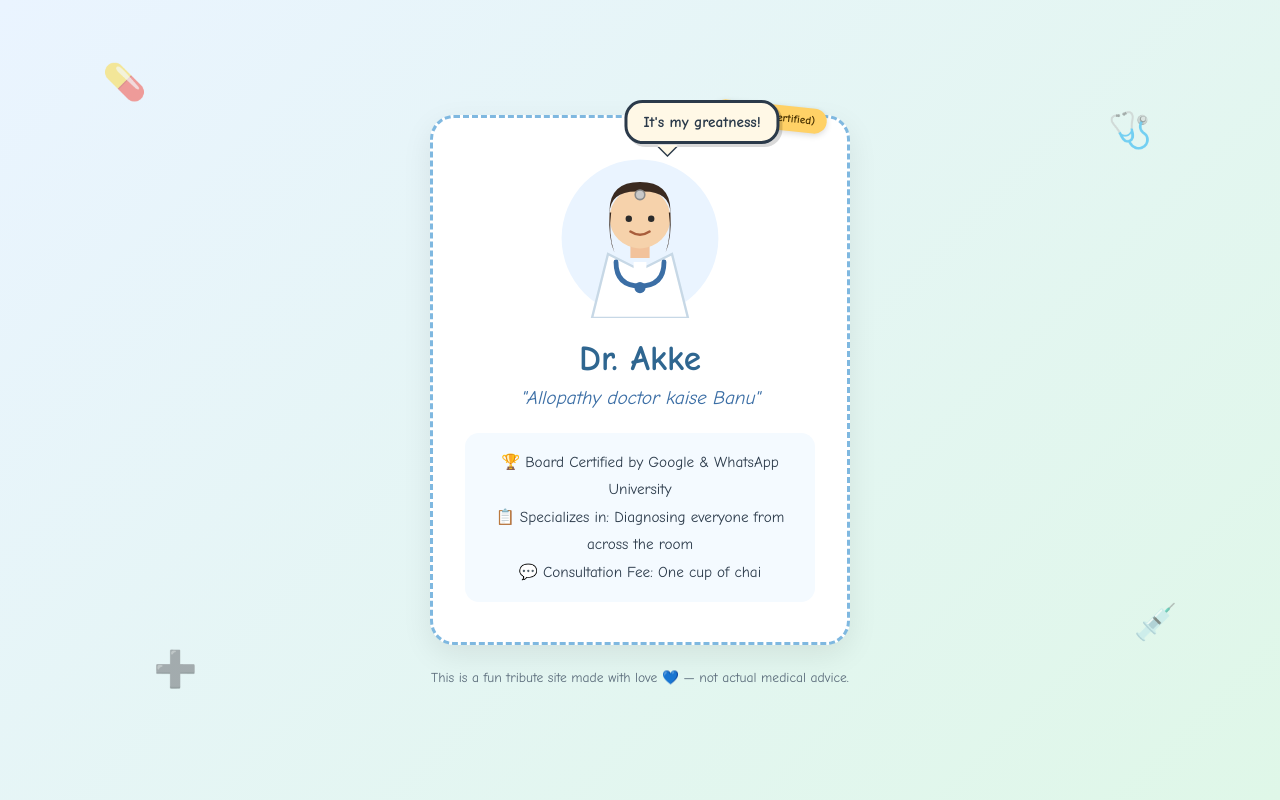
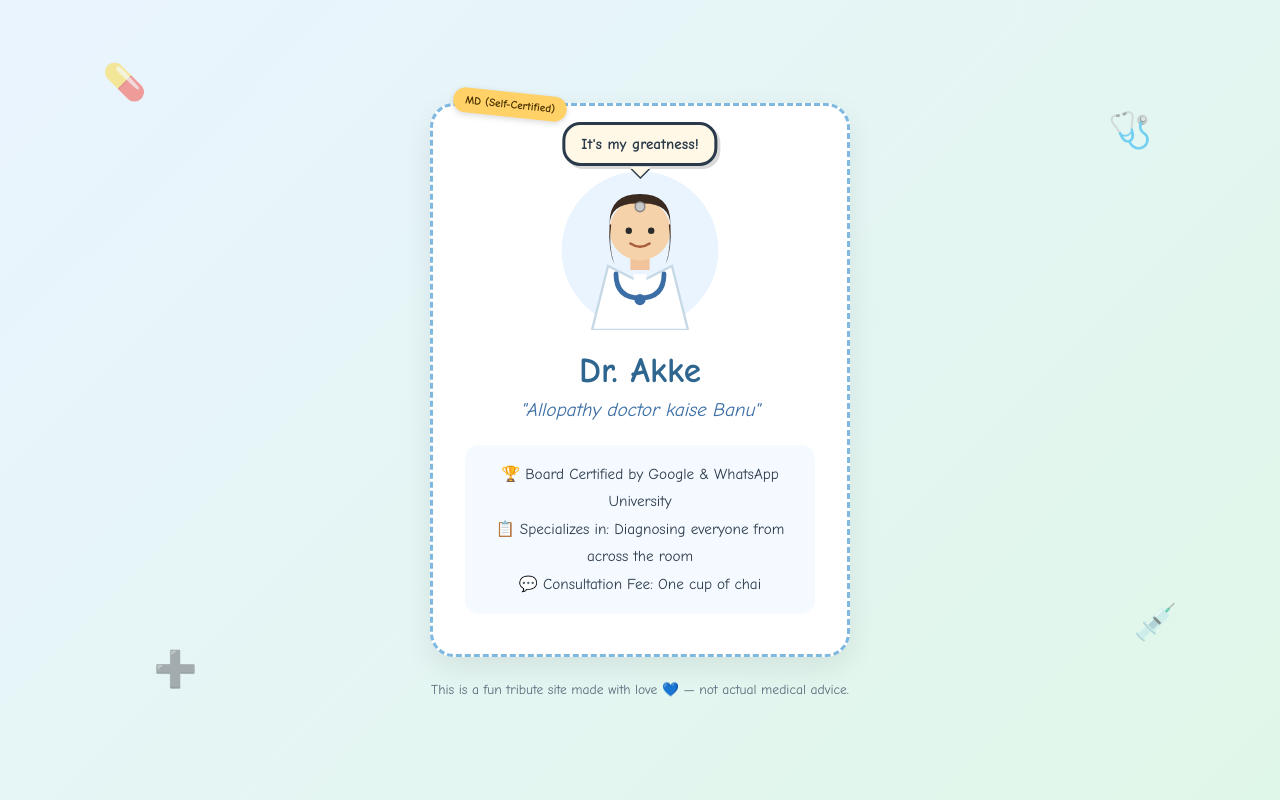
Before and after one commit to sayeedulqarnain-spec/akke-doctor-site, a plain HTML site: page index.html in a window 1280 px wide. Drawn offline with Linux system fonts and the light colour scheme.

Commit message:
Fix speech bubble and badge overlap
Co-Authored-By: Claude Sonnet 5 <noreply@anthropic.com>

```diff
--- a/style.css
+++ b/style.css
@@ -18,6 +18,7 @@ body {
   background: white;
   border-radius: 24px;
   padding: 40px 32px;
+  padding-top: 64px;
   max-width: 420px;
   text-align: center;
   box-shadow: 0 10px 30px rgba(0,0,0,0.08);
@@ -28,7 +29,7 @@ body {
 .badge {
   position: absolute;
   top: -14px;
-  right: 20px;
+  left: 20px;
   background: #ffd166;
   color: #4a3200;
   font-size: 0.7rem;
@@ -51,9 +52,9 @@ body {
 
 .speech-bubble {
   position: absolute;
-  top: -58px;
+  top: -48px;
   left: 50%;
-  transform: translateX(-10%);
+  transform: translateX(-50%);
   background: #fff8e6;
   border: 3px solid #2b3a4a;
   border-radius: 18px;
@@ -71,7 +72,8 @@ body {
   content: "";
   position: absolute;
   bottom: -14px;
-  left: 30px;
+  left: 50%;
+  margin-left: -10px;
   width: 0;
   height: 0;
   border: 10px solid transparent;
```
